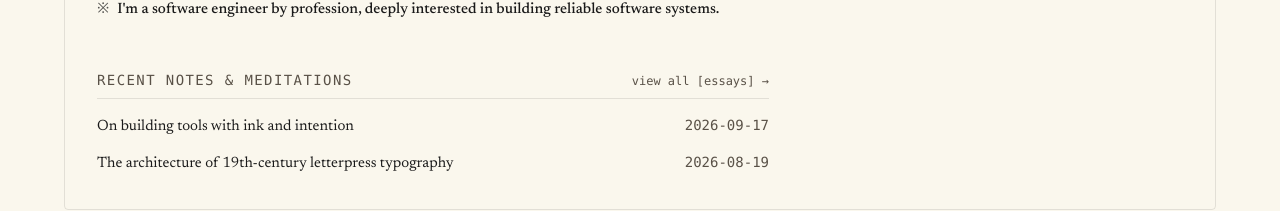
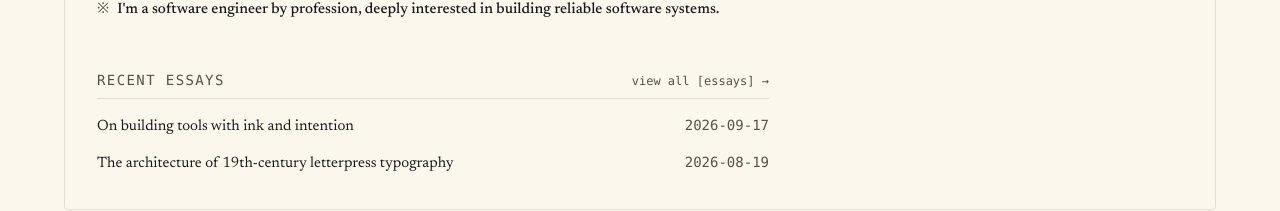
Before and after one commit to sahajdeepsingh651/sahajsingh, a Next.js app: page / in a window 1280 px wide. Shown: the part 220-431 px from the top of the page. Built offline with nearby package versions, Linux system fonts and the light colour scheme.

Commit message:
feat: bake reference mark (※) into bio and title Recent Essays

```diff
--- a/src/app/page.tsx
+++ b/src/app/page.tsx
@@ -18,7 +18,7 @@ export default function Home() {
             <section className="space-y-4">
                 <div className="flex items-baseline justify-between border-b border-current/10 pb-2">
                     <h2 className="text-sm uppercase tracking-widest font-mono text-[var(--text-muted)]">
-                        Recent Notes & Meditations
+                        Recent Essays
                     </h2>
                     <Link
                         href="/blog"
```
